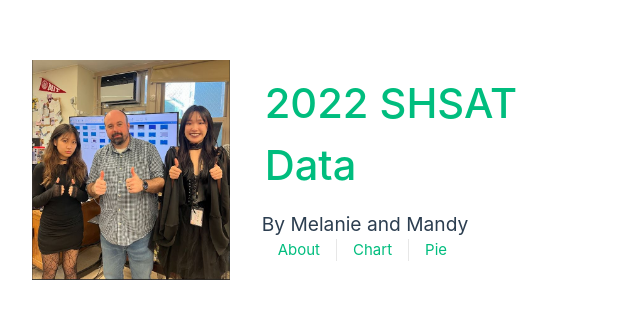
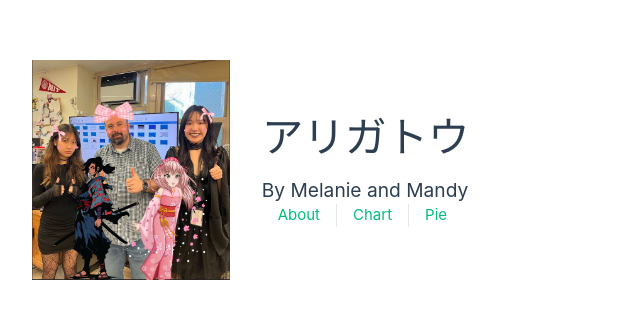
Before and after one commit to staten-island-tech/vue-charts-mylittleponies, a Vue app in the folder vue-project/: page / in a window 1280 px wide. Shown: the part 230-548 px from the top of the page, without its empty margins (0-640 px from the left). Built offline with nearby package versions, Linux system fonts and the light colour scheme; no server answers.

Commit message:
KAWAAAIII

```diff
--- a/vue-project/src/App.vue
+++ b/vue-project/src/App.vue
@@ -7,10 +7,10 @@ import PieChart from './components/PieGraph.vue';
 
 <template>
   <header>
-    <img alt="Vue logo" class="logo" src="/kawaii.JPG?url" width="200" height="220" />
+    <img alt="Vue logo" class="logo" src="/KawaiiDesu.png?url" width="200" height="220" />
 
     <div class="wrapper">
-      <HelloWorld msg="2022 SHSAT Data" />
+      <HelloWorld msg="アリガトウ" />
       <nav class="wrapper">
       <RouterLink to="/about">About</RouterLink>
       <RouterLink to="/chart">Chart</RouterLink>
--- a/vue-project/src/components/HelloWorld.vue
+++ b/vue-project/src/components/HelloWorld.vue
@@ -8,8 +8,11 @@ defineProps({
 </script>
 
 <template>
+  <link rel="preconnect" href="https://fonts.googleapis.com">
+  <link rel="preconnect" href="https://fonts.gstatic.com" crossorigin>
+  <link href="https://fonts.googleapis.com/css2?family=Noto+Sans+JP:wght@100..900&display=swap" rel="stylesheet">
   <div class="greetings">
-    <h1 class="green">{{ msg }}</h1>
+    <h1>{{ msg }}</h1>
     <h3>
       By Melanie and Mandy
     </h3>
@@ -18,6 +21,8 @@ defineProps({
 
 <style scoped>
 h1 {
+  font-family: "Noto Sans JP", sans-serif;
+  font-optical-sizing: auto;
   font-weight: 500;
   font-size: 2.6rem;
   position: relative;
```
Also changed, not shown: vue-project/public/KawaiiDesu.png (added).
